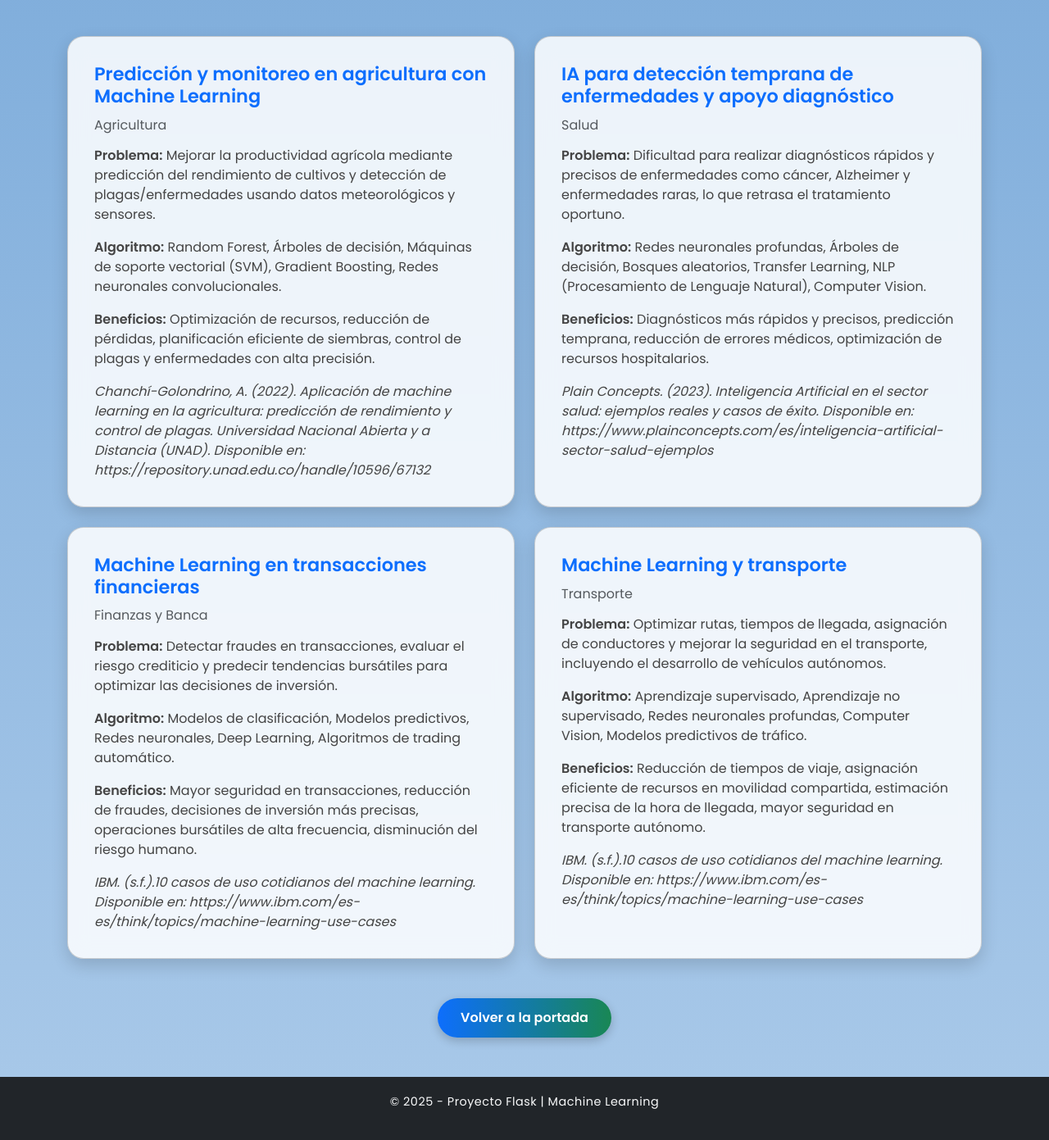
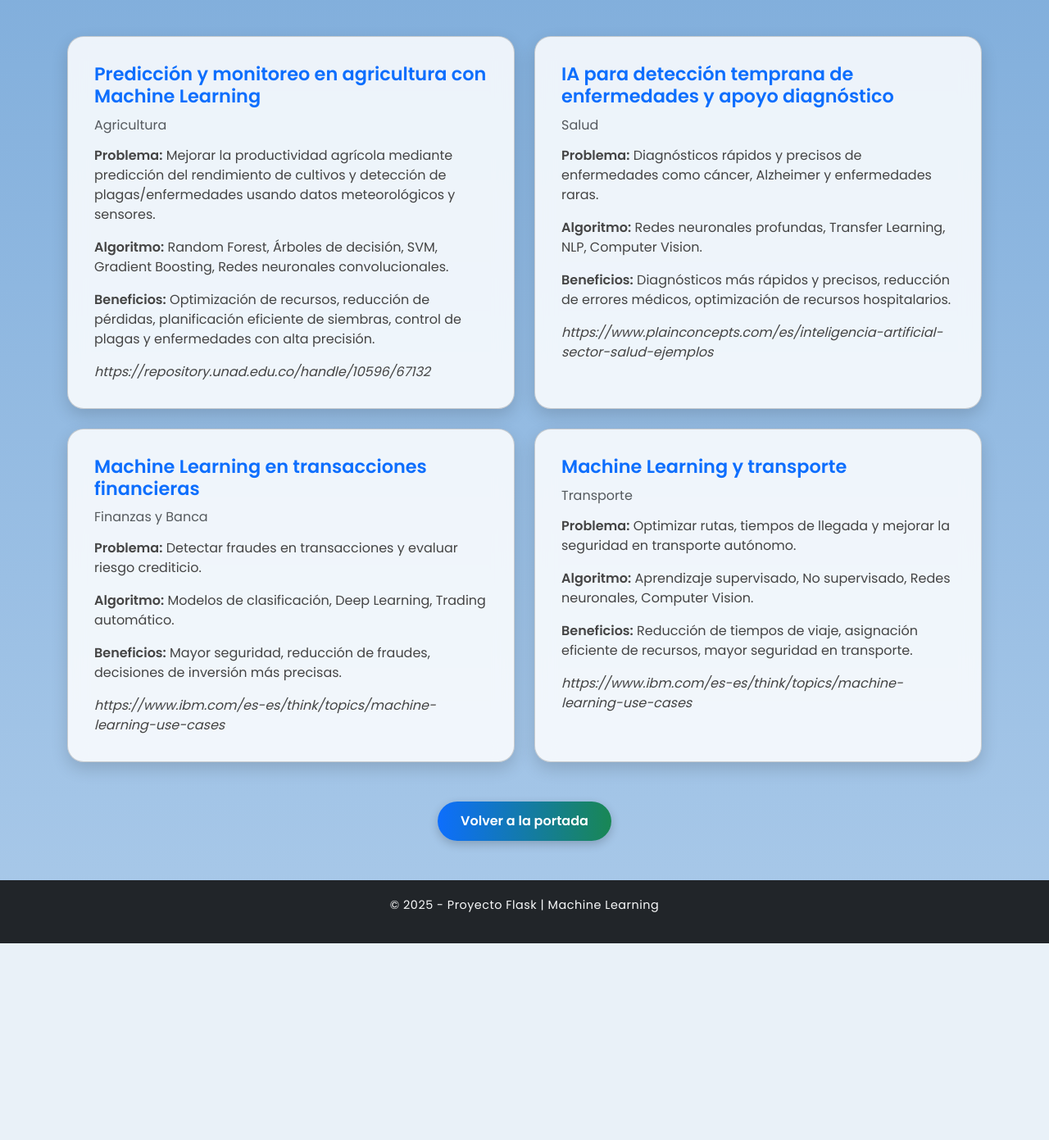
Before and after one commit to Lnbernal/SystemInnovation, a Flask app: page /casos in a window 1280 px wide. Shown: the part 186-1577 px from the top of the page at 82% size. After the commit the page ends 1337 px from the top, so only its background shows below. Run offline with Flask 3, Linux system fonts and the light colour scheme.

```diff
--- a/app.py
+++ b/app.py
@@ -1,14 +1,20 @@
 from flask import Flask, request, render_template, url_for
 import os
-import LinealRegression  # asumes que sigue existiendo
+import LinealRegression  # Se asume que existe
 import RegresionLogistica
 
 app = Flask(__name__)
 
+# --------------------
+# RUTA PRINCIPAL
+# --------------------
 @app.route("/")
 def home():
     return render_template('index.html')
 
+# --------------------
+# REGRESIÓN LINEAL
+# --------------------
 @app.route('/linearRegression/conceptos')
 def linearconceptos():
     return render_template('LRconceptos.html')
@@ -39,12 +45,11 @@ def calculatePerformance():
     )
 
 # --------------------
-# Regresión logística
+# REGRESIÓN LOGÍSTICA
 # --------------------
 @app.route('/regresionLogistica/conceptos')
 def logistica():
     return render_template('RLconceptos.html')
-
 
 @app.route('/regresionLogistica/ejercicio', methods=["GET", "POST"])
 def logistica2():
@@ -58,7 +63,7 @@ def logistica2():
         tipo = request.form["tipo"]
         pais = request.form["pais"]
 
-        # predecir_transaccion devuelve (probabilidad, etiqueta)
+        # Predecir transacción: devuelve (probabilidad, etiqueta)
         prob, resultado = RegresionLogistica.predecir_transaccion(monto, hora, tipo, pais)
         prediction = f"{resultado} ({prob:.2f}%)"
         accuracy = RegresionLogistica.get_accuracy()
@@ -71,10 +76,16 @@ def logistica2():
         graph_url=graph_url
     )
 
+# --------------------
+# BOTÓN INICIO
+# --------------------
 @app.route('/index')
 def index():
     return render_template('index2.html')
 
+# --------------------
+# BOTÓN CASOS DE USO
+# --------------------
 @app.route('/casos')
 def casos():
     CASES = [
@@ -82,39 +93,36 @@ def casos():
             "titulo": "Predicción y monitoreo en agricultura con Machine Learning",
             "industria": "Agricultura",
             "problema": "Mejorar la productividad agrícola mediante predicción del rendimiento de cultivos y detección de plagas/enfermedades usando datos meteorológicos y sensores.",
-            "algoritmo": "Random Forest, Árboles de decisión, Máquinas de soporte vectorial (SVM), Gradient Boosting, Redes neuronales convolucionales.",
+            "algoritmo": "Random Forest, Árboles de decisión, SVM, Gradient Boosting, Redes neuronales convolucionales.",
             "beneficios": "Optimización de recursos, reducción de pérdidas, planificación eficiente de siembras, control de plagas y enfermedades con alta precisión.",
-            "referencia": "Chanchí-Golondrino, A. (2022). Aplicación de machine learning en la agricultura: predicción de rendimiento y control de plagas. Universidad Nacional Abierta y a Distancia (UNAD). Disponible en: https://repository.unad.edu.co/handle/10596/67132"
+            "referencia": "https://repository.unad.edu.co/handle/10596/67132"
         },
         {
             "titulo": "IA para detección temprana de enfermedades y apoyo diagnóstico",
             "industria": "Salud",
-            "problema": "Dificultad para realizar diagnósticos rápidos y precisos de enfermedades como cáncer, Alzheimer y enfermedades raras, lo que retrasa el tratamiento oportuno.",
-            "algoritmo": "Redes neuronales profundas, Árboles de decisión, Bosques aleatorios, Transfer Learning, NLP (Procesamiento de Lenguaje Natural), Computer Vision.",
-            "beneficios": "Diagnósticos más rápidos y precisos, predicción temprana, reducción de errores médicos, optimización de recursos hospitalarios.",
-            "referencia": "Plain Concepts. (2023). Inteligencia Artificial en el sector salud: ejemplos reales y casos de éxito. Disponible en: https://www.plainconcepts.com/es/inteligencia-artificial-sector-salud-ejemplos"
+            "problema": "Diagnósticos rápidos y precisos de enfermedades como cáncer, Alzheimer y enfermedades raras.",
+            "algoritmo": "Redes neuronales profundas, Transfer Learning, NLP, Computer Vision.",
+            "beneficios": "Diagnósticos más rápidos y precisos, reducción de errores médicos, optimización de recursos hospitalarios.",
+            "referencia": "https://www.plainconcepts.com/es/inteligencia-artificial-sector-salud-ejemplos"
         },
         {
             "titulo": "Machine Learning en transacciones financieras",
             "industria": "Finanzas y Banca",
-            "problema": "Detectar fraudes en transacciones, evaluar el riesgo crediticio y predecir tendencias bursátiles para optimizar las decisiones de inversión.",
-            "algoritmo": "Modelos de clasificación, Modelos predictivos, Redes neuronales, Deep Learning, Algoritmos de trading automático.",
-            "beneficios": "Mayor seguridad en transacciones, reducción de fraudes, decisiones de inversión más precisas, operaciones bursátiles de alta frecuencia, disminución del riesgo humano.",
-            "referencia": "IBM. (s.f.).10 casos de uso cotidianos del machine learning. Disponible en: https://www.ibm.com/es-es/think/topics/machine-learning-use-cases"
+            "problema": "Detectar fraudes en transacciones y evaluar riesgo crediticio.",
+            "algoritmo": "Modelos de clasificación, Deep Learning, Trading automático.",
+            "beneficios": "Mayor seguridad, reducción de fraudes, decisiones de inversión más precisas.",
+            "referencia": "https://www.ibm.com/es-es/think/topics/machine-learning-use-cases"
         },
         {
             "titulo": "Machine Learning y transporte",
             "industria": "Transporte",
-            "problema": "Optimizar rutas, tiempos de llegada, asignación de conductores y mejorar la seguridad en el transporte, incluyendo el desarrollo de vehículos autónomos.",
-            "algoritmo": "Aprendizaje supervisado, Aprendizaje no supervisado, Redes neuronales profundas, Computer Vision, Modelos predictivos de tráfico.",
-            "beneficios": "Reducción de tiempos de viaje, asignación eficiente de recursos en movilidad compartida, estimación precisa de la hora de llegada, mayor seguridad en transporte autónomo.",
-            "referencia": "IBM. (s.f.).10 casos de uso cotidianos del machine learning. Disponible en: https://www.ibm.com/es-es/think/topics/machine-learning-use-cases"
+            "problema": "Optimizar rutas, tiempos de llegada y mejorar la seguridad en transporte autónomo.",
+            "algoritmo": "Aprendizaje supervisado, No supervisado, Redes neuronales, Computer Vision.",
+            "beneficios": "Reducción de tiempos de viaje, asignación eficiente de recursos, mayor seguridad en transporte.",
+            "referencia": "https://www.ibm.com/es-es/think/topics/machine-learning-use-cases"
         }
-
-
     ]
     return render_template('index3.html', cases=CASES)
 
 if __name__ == "__main__":
-    # Asegúrate de ejecutar desde el directorio del proyecto para que encuentre datos.csv y static/
     app.run(debug=True)
```
Also changed, not shown: templates/RLindex.html (+10 -2 lines).
